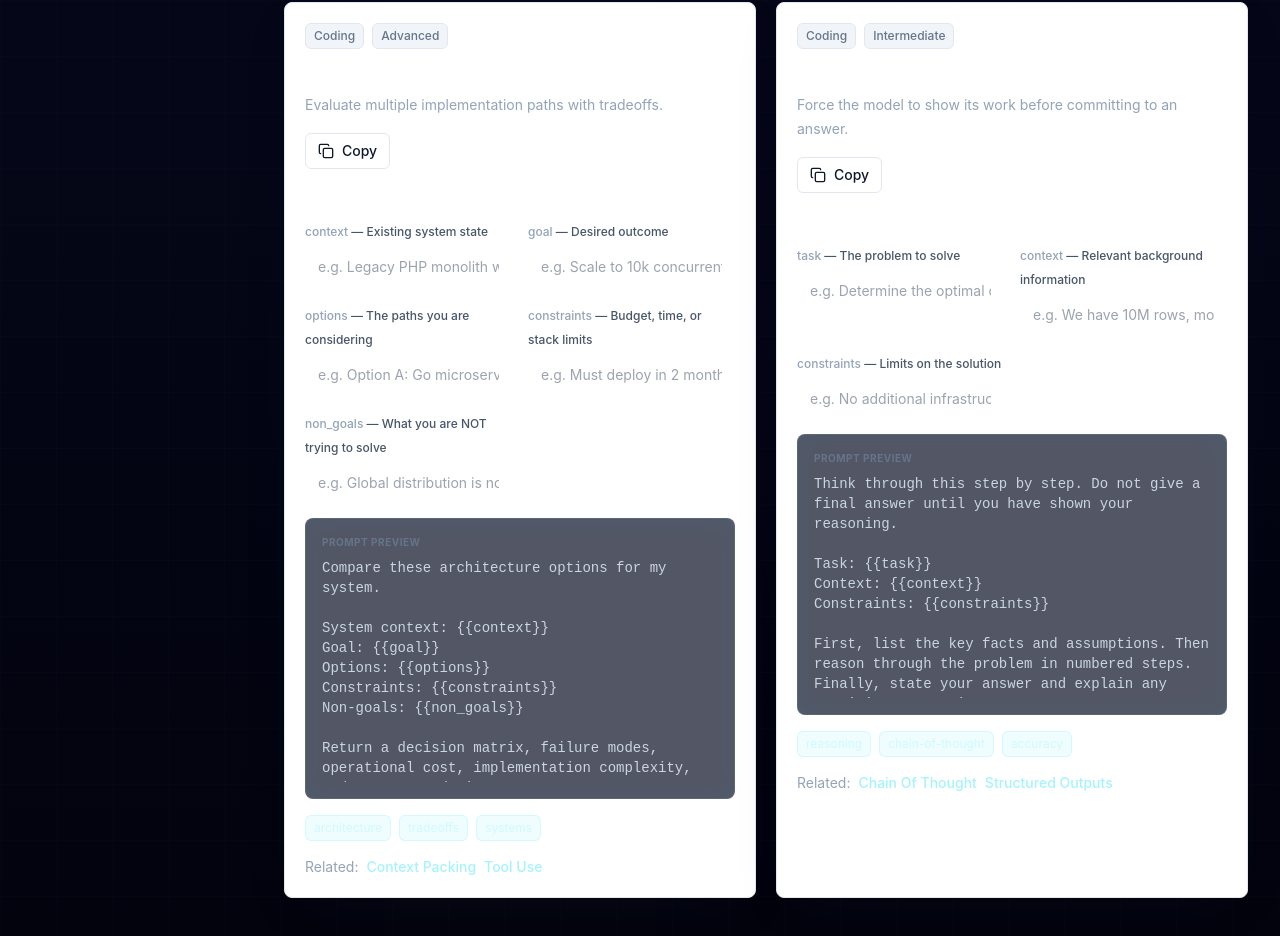
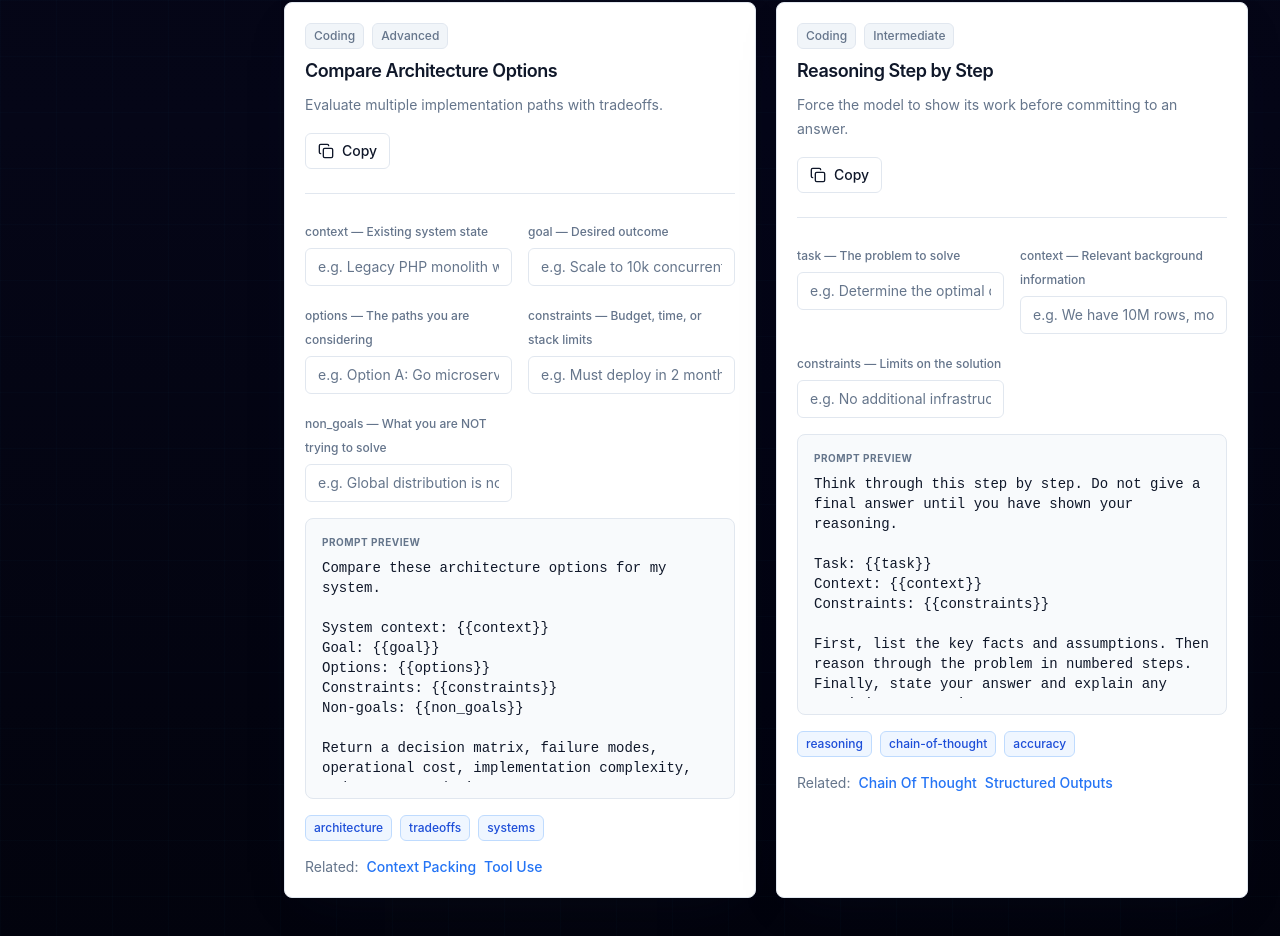
Before and after one commit to CodeByKhaleel/ContextCraft, a Next.js app: page /concepts/chain-of-thought in a window 1280 px wide. Shown: the part 858-1794 px from the top of the page. Built offline with nearby package versions, Linux system fonts and the light colour scheme.

Commit message:
style: restyle prompt cards and previews for readability

```diff
--- a/components/prompt-card.tsx
+++ b/components/prompt-card.tsx
@@ -21,7 +21,7 @@ export function PromptCard({
     <article
       id={prompt.id}
       className={`glass-card scroll-mt-24 p-4 sm:p-5 ${
-        highlighted ? "border-cyan-300/60 bg-cyan-300/10 shadow-[0_0_36px_rgba(34,211,238,0.18)]" : ""
+        highlighted ? "border-blue-300 bg-blue-50 shadow-md" : ""
       }`}
     >
       <div className="grid gap-4 sm:flex sm:flex-wrap sm:items-start sm:justify-between">
@@ -34,8 +34,8 @@ export function PromptCard({
               {titleCase(prompt.difficulty)}
             </span>
           </div>
-          <h3 className="text-lg font-semibold tracking-tight text-white">{prompt.title}</h3>
-          <p className="mt-2 text-sm leading-6 text-slate-400">{prompt.description}</p>
+          <h3 className="text-lg font-semibold tracking-tight text-foreground">{prompt.title}</h3>
+          <p className="mt-2 text-sm leading-6 text-muted-foreground">{prompt.description}</p>
         </div>
         <div className="sm:shrink-0">
           <CopyButton value={processedPrompt} />
@@ -43,11 +43,11 @@ export function PromptCard({
       </div>
 
       {prompt.variables && prompt.variables.length > 0 && (
-        <div className="mt-6 grid gap-4 border-t border-white/5 pt-6 sm:grid-cols-2">
+        <div className="mt-6 grid gap-4 border-t border-border pt-6 sm:grid-cols-2">
           {prompt.variables.map((variable) => (
             <div key={variable.name} className="space-y-1.5">
-              <label className="text-xs font-medium text-slate-400">
-                {variable.name} <span className="text-slate-600">— {variable.description}</span>
+              <label className="text-xs font-medium text-muted-foreground">
+                {variable.name} <span className="text-slate-500">— {variable.description}</span>
               </label>
               <input
                 type="text"
@@ -56,35 +56,35 @@ export function PromptCard({
                 onChange={(e) =>
                   setValues((prev) => ({ ...prev, [variable.name]: e.target.value }))
                 }
-                className="w-full rounded-md border border-white/10 bg-white/[0.03] px-3 py-2 text-sm text-slate-200 outline-none transition focus:border-cyan-300/40 focus:bg-cyan-300/5"
+                className="w-full rounded-md border border-border bg-card px-3 py-2 text-sm text-foreground outline-none transition placeholder:text-muted-foreground focus:border-blue-300 focus:ring-2 focus:ring-primary/20"
               />
             </div>
           ))}
         </div>
       )}
 
-      <div className="mt-4 rounded-lg border border-cyan-200/10 bg-[#0b1024]/70 p-3 shadow-[inset_0_0_24px_rgba(14,165,233,0.06)] sm:p-4">
+      <div className="mt-4 rounded-lg border border-border bg-muted/50 p-3 sm:p-4">
         <div className="mb-2 flex items-center justify-between">
-          <span className="text-[10px] font-bold uppercase tracking-wider text-slate-500">
+          <span className="text-[10px] font-bold uppercase tracking-wider text-muted-foreground">
             Prompt Preview
           </span>
           {Object.keys(values).length > 0 && (
             <button
               onClick={() => setValues({})}
-              className="text-[10px] font-bold uppercase tracking-wider text-cyan-400 hover:text-cyan-300"
+              className="text-[10px] font-bold uppercase tracking-wider text-primary hover:text-blue-700"
             >
               Reset
             </button>
           )}
         </div>
-        <pre className="max-h-56 overflow-auto whitespace-pre-wrap break-words text-xs leading-6 text-slate-300 sm:text-sm">
+        <pre className="max-h-56 overflow-auto whitespace-pre-wrap break-words text-xs leading-6 text-foreground sm:text-sm">
           {processedPrompt}
         </pre>
       </div>
 
       <div className="mt-4 flex flex-wrap gap-2">
         {prompt.tags.map((tag) => (
-          <span key={tag} className="rounded-md border border-cyan-300/20 bg-cyan-300/10 px-2 py-1 text-xs text-cyan-100">
+          <span key={tag} className="rounded-md border border-blue-200 bg-blue-50 px-2 py-1 text-xs font-medium text-blue-700">
             {tag}
           </span>
         ))}
@@ -92,9 +92,9 @@ export function PromptCard({
 
       {prompt.relatedConcepts?.length ? (
         <div className="mt-4 flex flex-wrap gap-2 text-sm">
-          <span className="text-slate-400">Related:</span>
+          <span className="text-muted-foreground">Related:</span>
           {prompt.relatedConcepts.map((slug) => (
-            <Link key={slug} href={`/concepts/${slug}`} className="font-medium text-cyan-200 hover:underline">
+            <Link key={slug} href={`/concepts/${slug}`} className="font-medium text-primary hover:underline">
               {titleCase(slug)}
             </Link>
           ))}
```
